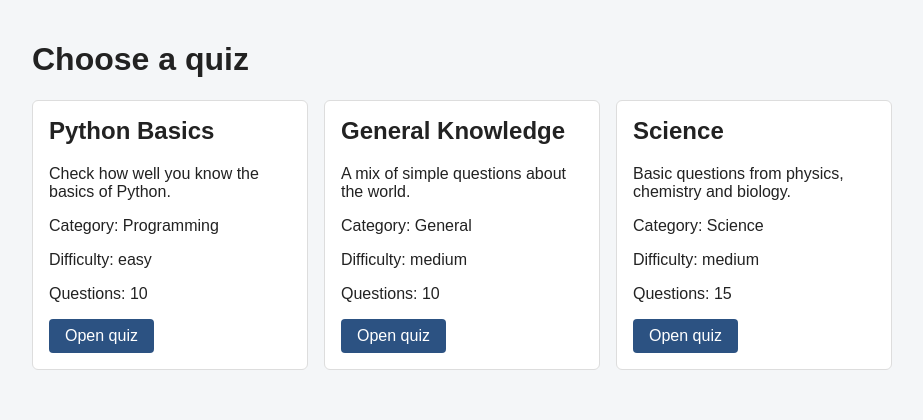
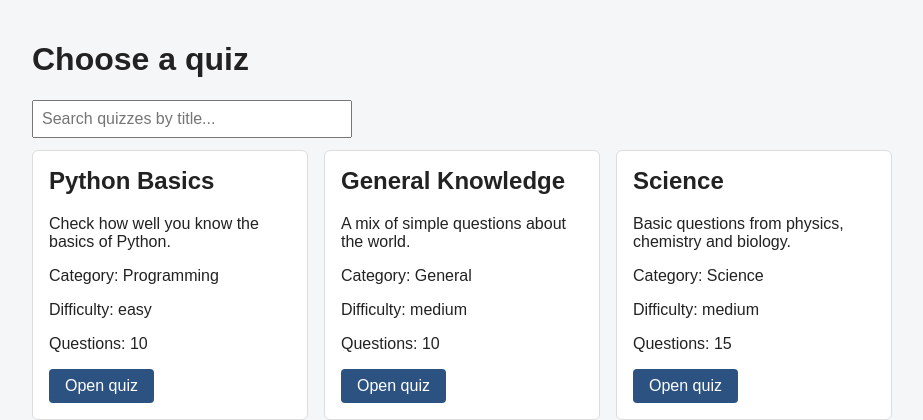
Before and after one commit to AaryanRS/QuizMaster, a Flask app: page / in a window 1280 px wide. Shown: the part 47-467 px from the top of the page, without its empty margins (178-1101 px from the left). Run offline with Flask 3, Linux system fonts and the light colour scheme; data comes from the database, SQL or seed files in the repository; parts of the project's set-up code (start-up, migrations or seed data) failed here and were passed over.

Commit message:
Add search box to filter quizzes by title on home page

```diff
--- a/app/static/js/index.js
+++ b/app/static/js/index.js
@@ -1,6 +1,8 @@
 
 const quizList = document.getElementById("quiz-list");
 const message = document.getElementById("message");
+const searchInput = document.getElementById("search-input");
+const noResults = document.getElementById("no-results");
 
 function addLine(parent, tag, text, className) {
     const element = document.createElement(tag);
@@ -14,6 +16,7 @@ function addLine(parent, tag, text, className) {
 function showQuiz(quiz) {
     const card = document.createElement("div");
     card.className = "card";
+    card.dataset.title = quiz.title;
     addLine(card, "h2", quiz.title);
     addLine(card, "p", quiz.description);
     addLine(card, "p", "Category: " + quiz.category);
@@ -26,6 +29,37 @@ function showQuiz(quiz) {
     link.textContent = "Open quiz";
     card.appendChild(link);
     quizList.appendChild(card);
+}
+
+function filterQuizzes() {
+    if (!searchInput) {
+        return;
+    }
+    const query = searchInput.value.trim().toLowerCase();
+    const cards = quizList.querySelectorAll(".card");
+    let visibleCount = 0;
+
+    cards.forEach(function (card) {
+        const title = (card.dataset.title || (card.querySelector("h2") ? card.querySelector("h2").textContent : "")).toLowerCase();
+        if (query === "" || title.includes(query)) {
+            card.hidden = false;
+            visibleCount++;
+        } else {
+            card.hidden = true;
+        }
+    });
+
+    if (noResults) {
+        if (cards.length > 0 && query !== "" && visibleCount === 0) {
+            noResults.hidden = false;
+        } else {
+            noResults.hidden = true;
+        }
+    }
+}
+
+if (searchInput) {
+    searchInput.addEventListener("input", filterQuizzes);
 }
 
 async function loadQuizzes() {
@@ -46,6 +80,7 @@ async function loadQuizzes() {
         }
 
         quizzes.forEach(showQuiz);
+        filterQuizzes();
     } catch (error) {
         message.textContent = "Could not load quizzes.";
     }
--- a/app/templates/index.html
+++ b/app/templates/index.html
@@ -4,6 +4,8 @@
 {% block content %}
 <h1>Choose a quiz</h1>
 <p id="message"></p>
+<input id="search-input" type="text" placeholder="Search quizzes by title..." aria-label="Search quizzes">
+<p id="no-results" hidden>No quizzes found.</p>
 <div id="quiz-list" class="quiz-grid"></div>
 {% endblock %}
 
```
